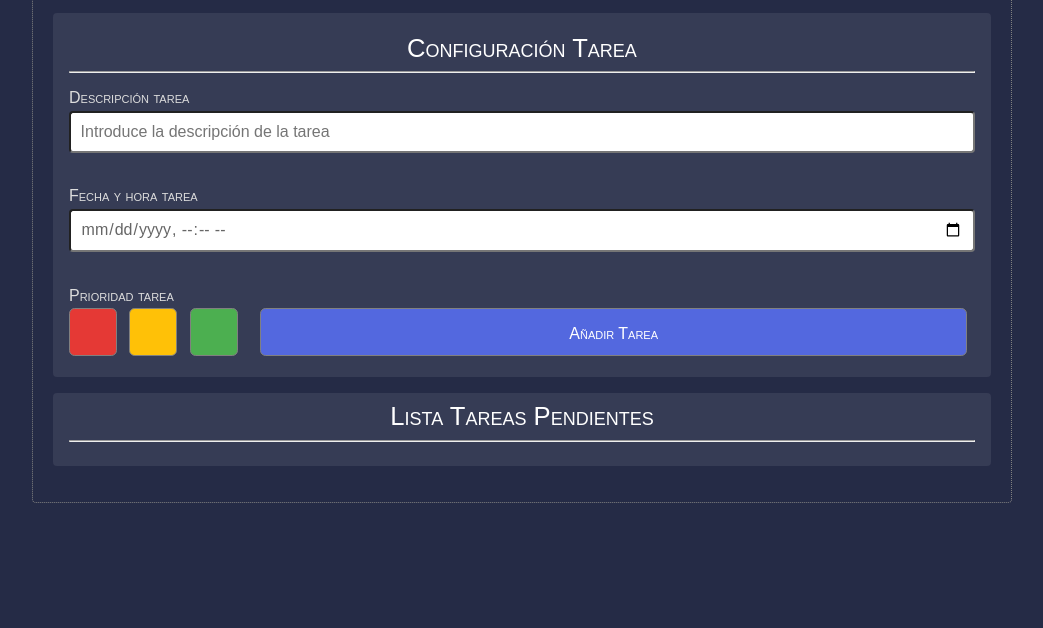
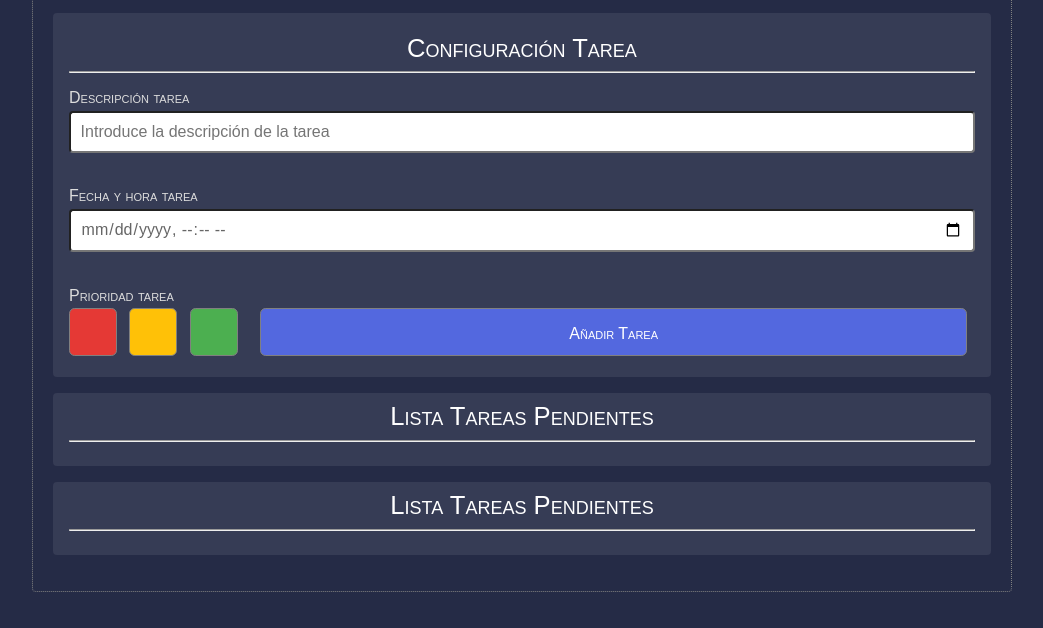
Before and after one commit to jorgesanchez-ribera/ramas, a plain HTML site: page index.html in a window 1280 px wide. Shown: the part 172-800 px from the top of the page, without its empty margins (118-1161 px from the left). Drawn offline with Linux system fonts and the light colour scheme.

Commit message:
cambio de miguel

```diff
--- a/index.html
+++ b/index.html
@@ -57,6 +57,13 @@
 			<!-- Aquí se añaden las tareas -->
 		</section>
 
+		<!-- Añadido por Miguel -->
+		<section class="tasks" id="tasks">
+			<span class="tasks__title">Lista Tareas Pendientes</span>
+			<hr>
+			<!-- Aquí se añaden las tareas -->
+		</section>
+
 	</section>
 	<script src="js/script.js"></script>
 </body>
```
